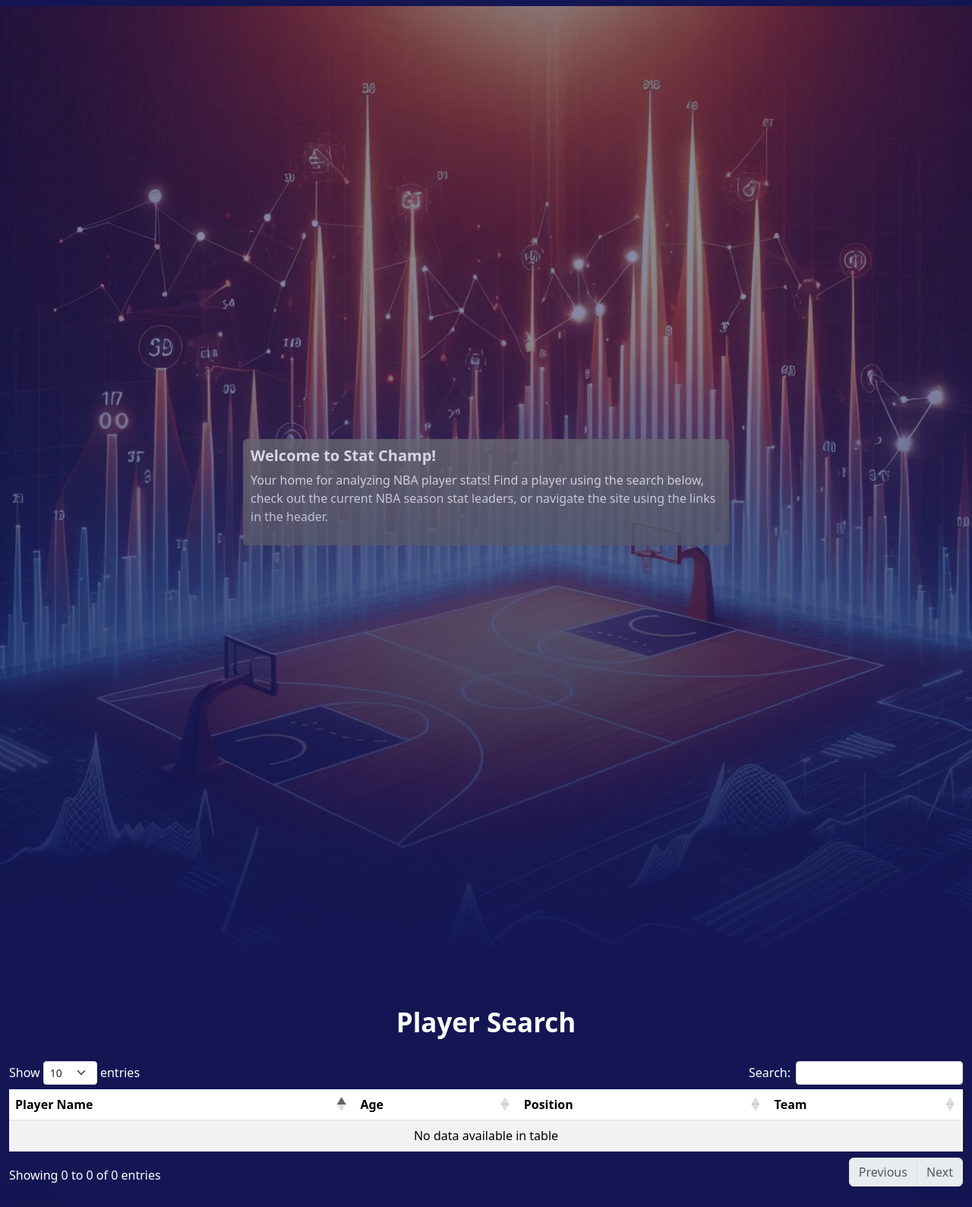
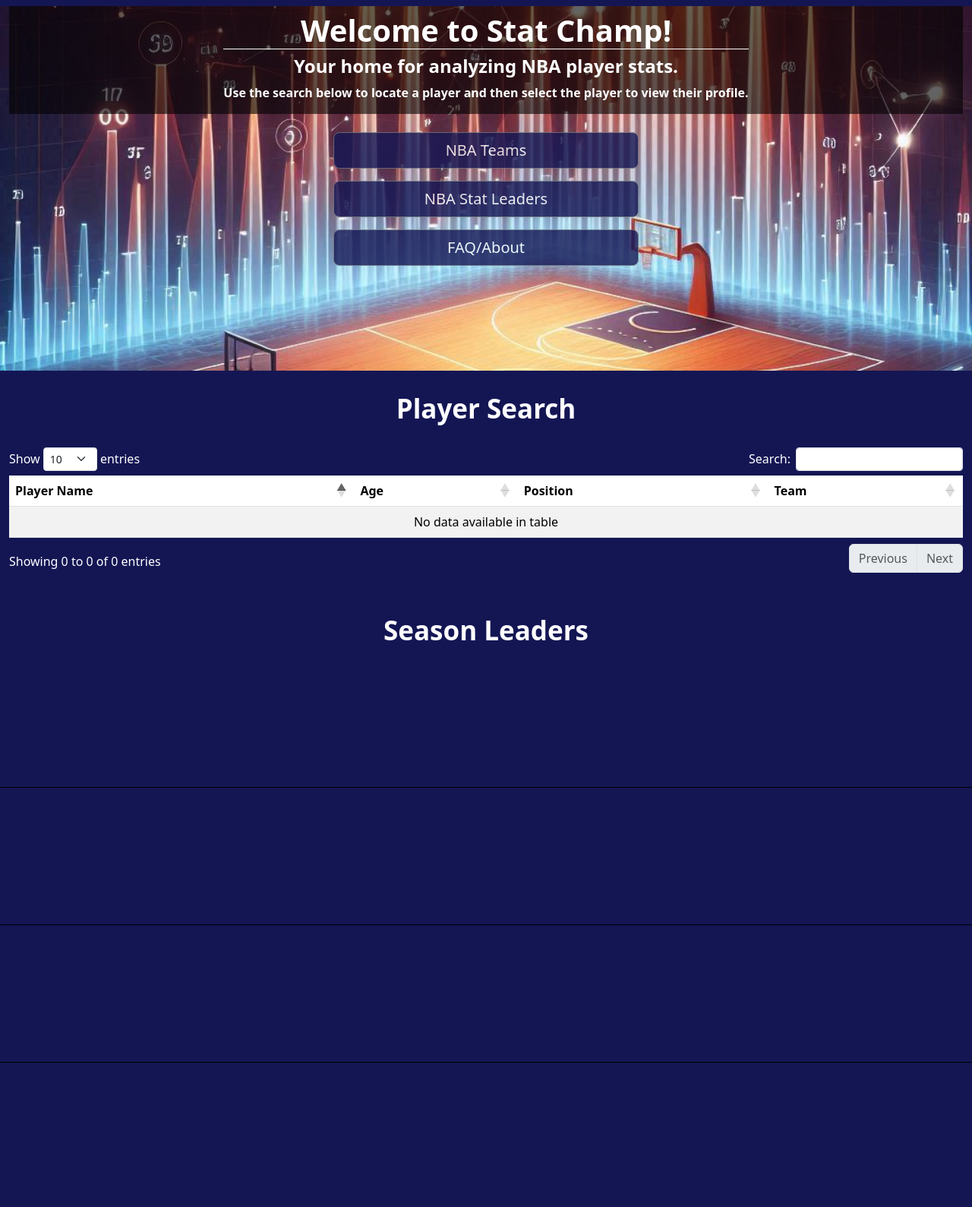
Before and after one commit to Deltron2020/CustomFantasyWebApp, a Flask app: template app/templates/FA_Home.html in a window 1280 px wide. Shown: the part 66-1655 px from the top of the page at 76% size. Run offline with Flask 3, Linux system fonts and the light colour scheme; the template is opened without the code that fills it, so the values that code supplies are empty; a map, chart or similar area stays blank; parts of the project's set-up code (start-up, migrations or seed data) failed here and were passed over; some libraries are stand-ins or nearby versions.

Commit message:
overhauled main page

```diff
--- a/app/templates/FA_Home.html
+++ b/app/templates/FA_Home.html
@@ -10,38 +10,18 @@
         background-color: rgba(20,22,84,1);
     }
 
-    .fade-img:after {
-      content:"";
-      position: absolute;
-      bottom: 0;
-      left: 0;
-      right: 0;
-      background-image: linear-gradient(to bottom, rgba(20,22,84,0) 0%, rgba(20,22,84,1) 100%);
-      height: 65%;
+        .btn {
+            background-color: rgba(20,22,84,1);
+            opacity: .80;
+            font-weight: 500;
     }
 
-    .image-container {
-    position: relative;
-    color: white;
+        .bg-image {
+            background-size: cover;
+            background-position: center;
+            background-repeat: no-repeat;
     }
 
-    /* Image */
-    .image-container img {
-        width: 100%;
-        height: auto;
-        opacity: 0.5;
-    }
-
-    /* Text overlay */
-    .overlay-text {
-        position: absolute;
-        top: 50%;
-        left: 50%;
-        transform: translate(-50%, -50%);
-        background-color: rgba(117, 117, 117, 0.8); /* Optional: background color for better readability */
-        padding: 10px;
-        border-radius: 5px;
-    }
     </style>
 
     {% include 'header.html' %}
@@ -50,15 +30,34 @@
 
 <body lang="en" class="bg text-white">
 
-    <div class="image-container mb-2">
-                <div class="fade-img">
-                  <img src="/static/court_chart_bg.png" alt="Image with fade effect">
-                            <div class="overlay-text">
-                                <h1 style="font-size: 20px; font-weight: 900;">Welcome to Stat Champ!</h1>
-                                <p class="fw-normal"> Your home for analyzing NBA player stats! Find a player using the search below, check out the current NBA season stat leaders, or navigate the site using the links in the header. </p>
-
-                            </div>
+    <div
+      class="bg-image"
+      style="
+        background-image: url('/static/court_chart_bg.png');
+        height: 60vh;
+      ">
+        <div class="container-fluid">
+            <div class="mask" style="background-color: rgba(0, 0, 0, 0.6);">
+                <div class="d-flex justify-content-center align-items-center h-100">
+                    <div class="row">
+                        <div class="col mt-2 text-center">
+                            <h1 class="fw-bold mb-2 border-bottom border-white">Welcome to Stat Champ!</h1>
+                            <h4 class="fw-bold mb-2">Your home for analyzing NBA player stats.</h4>
+                            <p class="fw-bold mb-3">Use the search below to locate a player and then select the player to view their profile.</p>
+                        </div>
+                    </div>
                 </div>
+            </div>
+        </div>
+        <div class="container-fluid">
+            <div class="row">
+                <div class="d-grid gap-3 mx-auto col-lg-4 col-md-4 col-sm-2 mt-4 text-center">
+                    <a href="/" class="btn btn-secondary btn-lg">NBA Teams</a>
+                    <a href="/" class="btn btn-secondary btn-lg">NBA Stat Leaders</a>
+                    <a href="/" class="btn btn-secondary btn-lg">FAQ/About</a>
+                </div>
+            </div>
+        </div>
     </div>
 
 
--- a/app/templates/FA_HomeCharts.html
+++ b/app/templates/FA_HomeCharts.html
@@ -1,4 +1,4 @@
-            <div class ="container-fluid shadow-lg mt-4 mb-4">
+            <div class ="container-fluid mt-4 mb-4">
 
                 <div class="row">
                     <div class="col mt-4 mb-2 text-center">
```
